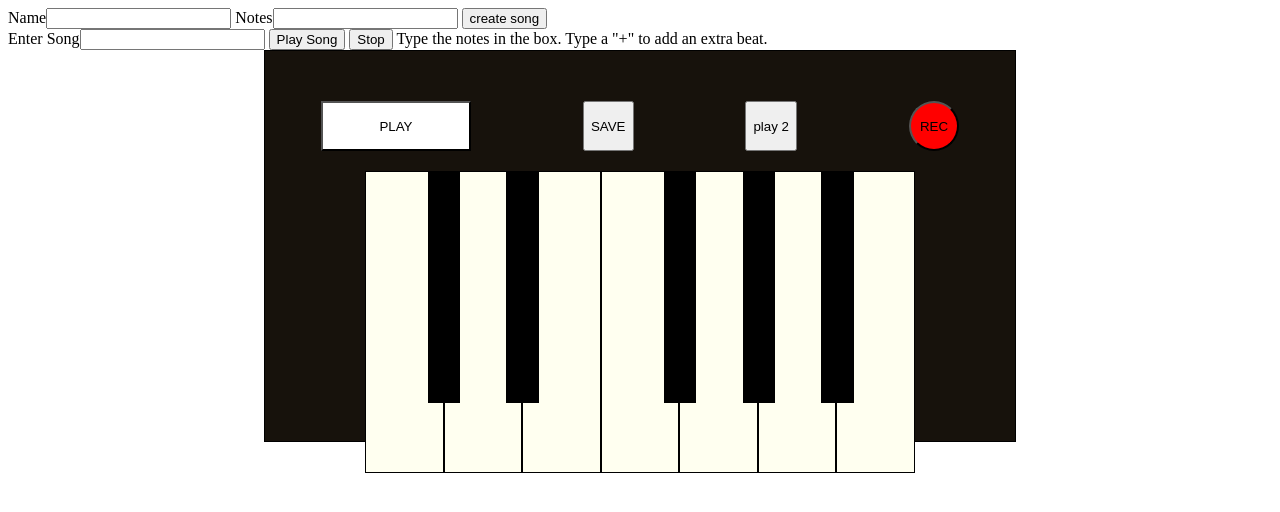
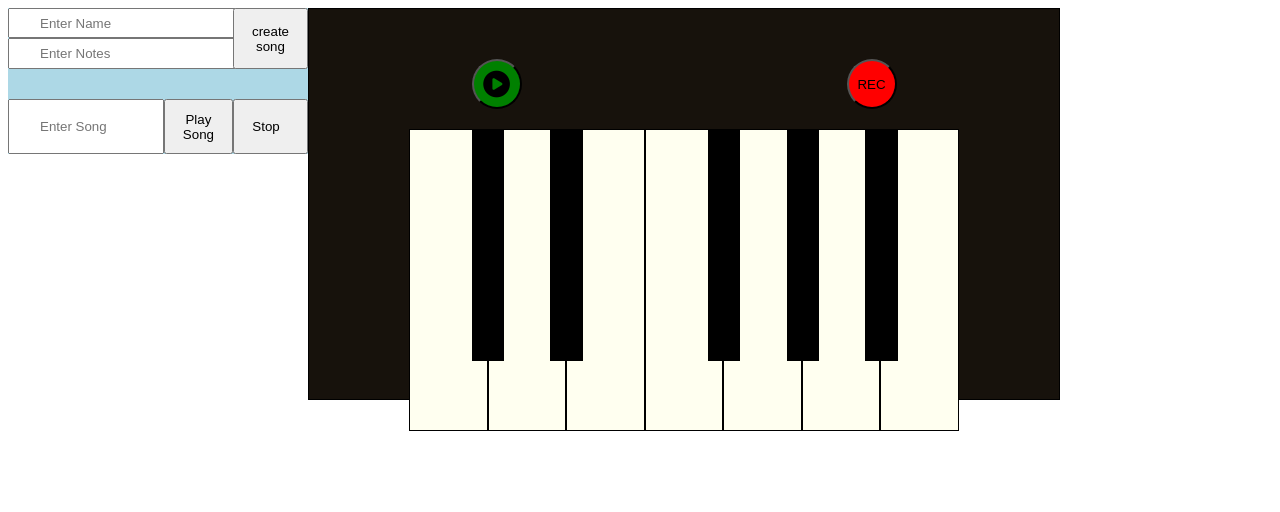
Before and after one commit to Matt-Farncomb/piano-app, a plain HTML site: page index.html in a window 1280 px wide. Drawn offline with Linux system fonts and the light colour scheme.

Commit message:
update UI

```diff
--- a/css/style.css
+++ b/css/style.css
@@ -1,3 +1,94 @@
+#everything {
+  display: flex;
+  flex-wrap: wrap;
+}
+
+/*-----------------Song Creater-----------------*/
+
+/*this is the box that contains the media player and the song creater*/
+#admin-box {
+  display: flex;
+  flex-wrap: wrap;
+
+  width:300px;
+  height:146px;
+
+  background-color: lightblue;
+
+  text-align: center;
+}
+
+/*this is the box for the inoputs used to create the song and the button*/
+#creater-box {
+  display: flex;
+  flex-wrap:flex;
+
+  /*border:1px solid darkblue;*/
+  margin-bottom: 30px;
+}
+
+#name-creater-box {
+  width: 75%;
+}
+
+#song-name {
+  width: 100%;
+  height: 40.15%;
+}
+
+#create-song {
+  width: 100%;
+  height: 40.15%;
+}
+
+#create-song-button-box {
+  width: 25%;
+}
+
+#create-song-button {
+  height: 100%;
+}
+
+#song-name, #create-song, #song-to-play {
+  padding-left: 30px;
+}
+
+
+
+/*-----------------////////////-----------------*/
+
+
+/*-----------------Media Player-----------------*/
+#media-player {
+  display: flex;
+  flex-wrap:flex;
+
+  /*border:1px solid darkblue;*/
+}
+
+#song-to-play {
+  height: 89.5%;
+  width: 100%;
+}
+
+#play-song, #stop-song {
+  width: 50%;
+}
+
+#stop-song {
+  padding-right: 15px;
+}
+
+
+
+
+
+
+
+#outer-piano {
+  width: 48.2%;
+}
+
 
 #piano-case {
   padding-top: 60px;
@@ -5,7 +96,7 @@
   width:750px;
   height:300px;
   border: 1px solid black;
-  margin:auto;
+  /*margin:auto;*/
   background-color: #17120c;
 }
 
@@ -17,9 +108,18 @@
 }
 
 #play {
-  width:20%;
-  background-color: white;
+  background-color: green;
+  color: green;
+  border-radius: 50%;
+  width:50px;
+  height: 50px;
+  /*background-color: white;*/
 }
+
+.fa-play-circle {
+  color:black;
+}
+
 
 #notes-guide{
   color:white;
--- a/index.html
+++ b/index.html
@@ -9,22 +9,32 @@
   <title></title>
 </head>
 <body>
-<div id="create-box">
-  Name<input type="text" id="song-name">
-  Notes<input type="text" id="create-song">
+<div id="everything">
+  <div id=admin-box>
+    <div id="creater-box">
+        <div id="name-creater-box">
+          <input type="text" id="song-name" placeholder="Enter Name">
+          <input type="text" id="create-song" placeholder="Enter Notes">
+        </div>
+        <div id="create-song-button-box">
           <button id="create-song-button">create song</button>
         </div>
+      </div>
+
+
     <div id="media-player">
-  Enter Song<input type="text" id="song-to-play">
+      <input type="text" id="song-to-play" placeholder="Enter Song">
       <button id="play-song">Play Song</button>
       <button id="stop-song">Stop</button>
-  Type the notes in the box. Type a "+" to add an extra beat.
+      <!-- Type the notes in the box. Type a "+" to add an extra beat. -->
     </div>
+  </div>
+  <div id="outer-piano">
     <div id="piano-case">
     <div id="button-cont">
-  <button id="play">PLAY</button>
-  <button id="save">SAVE</button>
-  <button id="play-2">play 2</button>
+      <button id="play"><i class="fa fa-play-circle fa-2x" aria-hidden="true"></i></button>
+      <!-- <button id="save">SAVE</button> -->
+      <!-- <button id="play-2">play 2</button> -->
       <button id="rec-button">REC
         <!-- <label id="rec-label"><input id="record" type="checkbox" name="recording"></input></label> -->
       </button>
@@ -72,7 +82,8 @@
 
       </div>
     </div>
-
+  </div>
+</div>
 <div id = "song-list">
 </div>
 <!-- TODO:
--- a/js/keys.js
+++ b/js/keys.js
@@ -112,21 +112,7 @@ function recordKeys(keyId) {
 	}
 }
 
-$(document).ready(function () {
-	$("#rec-button").click(function() {
-		if (recording == true) {
-			recording = false;
-			$("#rec-button").html('REC');
-			console.log(recording);
 
-		}
-		else {
-			recording = true;
-			$("#rec-button").html('<i class="fa fa-stop" aria-hidden="true"></i>');
-			console.log(recording);
-		}
-	});
-});
 
 $(document).ready(function () {
 	$(".white-key").click(function() {
@@ -205,11 +191,7 @@ $(document).ready(function () {
 	}
 
 	//using this it has the doScaledTimeout have its own 'i because it checks the value of i at the time of execution and it hasn't changeds o each time the settimeout is called, it will have a unique unchanged i
-	$("#play").click(function() {
-		for (var i = 0; i <= recordArr.length-1; i++) {
-		  doScaledTimeout(i);
-		}
-	});
+
 
 	$("#create-song-button").click(function() {
 		tempArr = [];
@@ -242,7 +224,24 @@ $(document).ready(function () {
 			});
 		});
 
-	$("#save").click(function() {
+	// $("#save").click(function() {
+	// 		var newSongName = $("#song-name").val();
+	// 		tempName = new Song();
+	// 		tempName.name = "tempName";
+	// 		tempName.notes = recordArr;
+	// 		tempName.timings = totalArr;
+
+	// 		newSongArr.push(tempName);
+	// 		console.log(newSongArr);
+
+	// 		$("#song-list").append("<button id='playOtherSong" + count + "' class='buttonSong'>" + newSongName + "</button><br><br>");
+	// 		recordArr = [];
+	// 		totalArr = [];
+	// 		timeArr = [];
+	// 		count++;
+	// 	});
+
+	function saveSong() {
 			var newSongName = $("#song-name").val();
 			tempName = new Song();
 			tempName.name = "tempName";
@@ -257,7 +256,7 @@ $(document).ready(function () {
 			totalArr = [];
 			timeArr = [];
 			count++;
-		});
+		};
 
 		$(document).on('click','.buttonSong', function() {
 			let id = $(this).attr("id");
@@ -269,4 +268,32 @@ $(document).ready(function () {
 		 		console.log(newSongArr[idInt]);
 				}
 			});
+
+
+
+		$(document).ready(function () {
+			$("#rec-button").click(function() {
+				if (recording == true) {
+					recording = false;
+					$("#rec-button").html('REC');
+					console.log("not recording");
+					saveSong()
+
+				}
+				else {
+					recording = true;
+					$("#rec-button").html('<i class="fa fa-stop" aria-hidden="true"></i>');
+					console.log(recording);
+
+				}
+			});
+		});
+
+		$("#play").click(function() {
+		for (var i = 0; i <= recordArr.length-1; i++) {
+		  doScaledTimeout(i);
+		}
 	});
+
+
+	});
```
Lines whose indentation alone changed are shown as unchanged.
